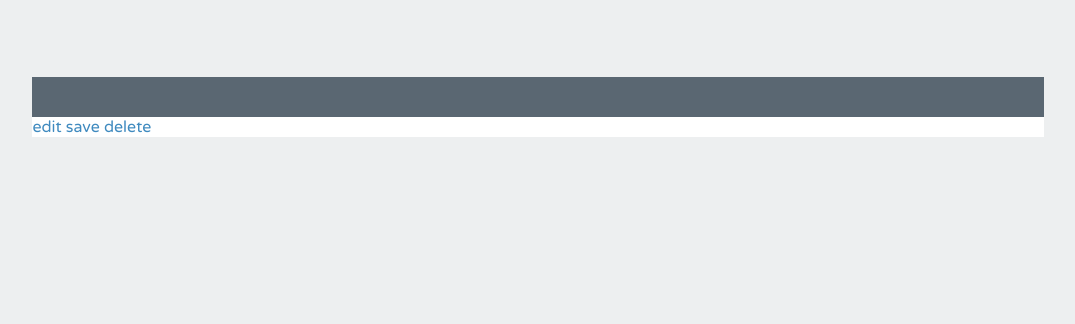
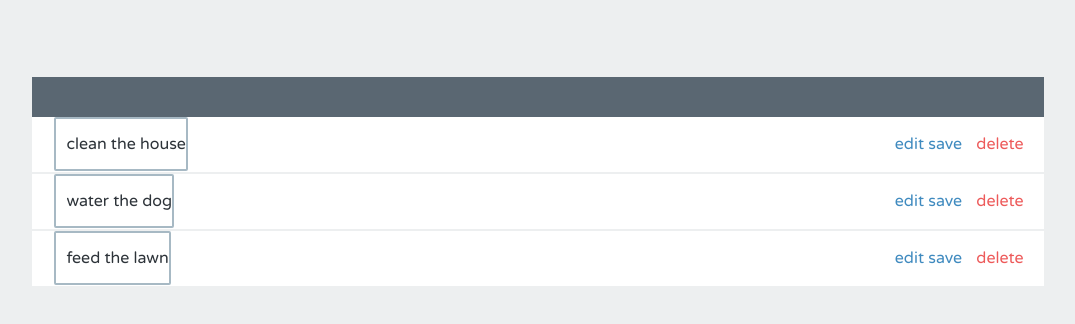
Before and after one commit to umarmw/todolist-angularjs, a plain HTML site: page index.html in a window 1280 px wide. Shown: the part 62-386 px from the top of the page, without its empty margins (102-1177 px from the left). Drawn offline with Linux system fonts and the light colour scheme.

Commit message:
Implement editing

```diff
--- a/index.html
+++ b/index.html
@@ -8,13 +8,15 @@
 <body ng-app="todoListApp">
   <h1>My TODOs</h1>
   <div ng-controller="mainCtrl" class="list">
+    <div class="item" ng-class="{'editing-item': editing, 'edited': todo.edited}" ng-repeat="todo in todos">
       <input ng-model="todo.completed" type="checkbox" />
       <label ng-hide="editing" class="editing-label"> {{todo.name}} </label>
-    <input ng-show="editing" ng-model="todo.name" class="editing-label" type="text">
+      <input ng-change="todo.edited = true" ng-blur="editing = false" ng-show="editing" ng-model="todo.name" class="editing-label" type="text">
       <div class="actions">
         <a href="" ng-click=" editing = !editing">edit</a>
         <a href="" ng-click="helloWorld()">save</a>
         <a href="" class="delete">delete</a>
+      </div>
     </div>
   </div>
 
--- a/scripts/app.js
+++ b/scripts/app.js
@@ -3,4 +3,14 @@ angular.module("todoListApp", [])
   $scope.helloWorld = function() {
     console.log("hello world !!");
   };
+
+  $scope.learningNgChange = function() {
+    console.log("an input has change !!");
+  };
+
+  $scope.todos = [
+    {"name": "clean the house"},
+    {"name": "water the dog"},
+    {"name": "feed the lawn"},
+  ]
 });
```
Lines whose indentation alone changed are shown as unchanged.
